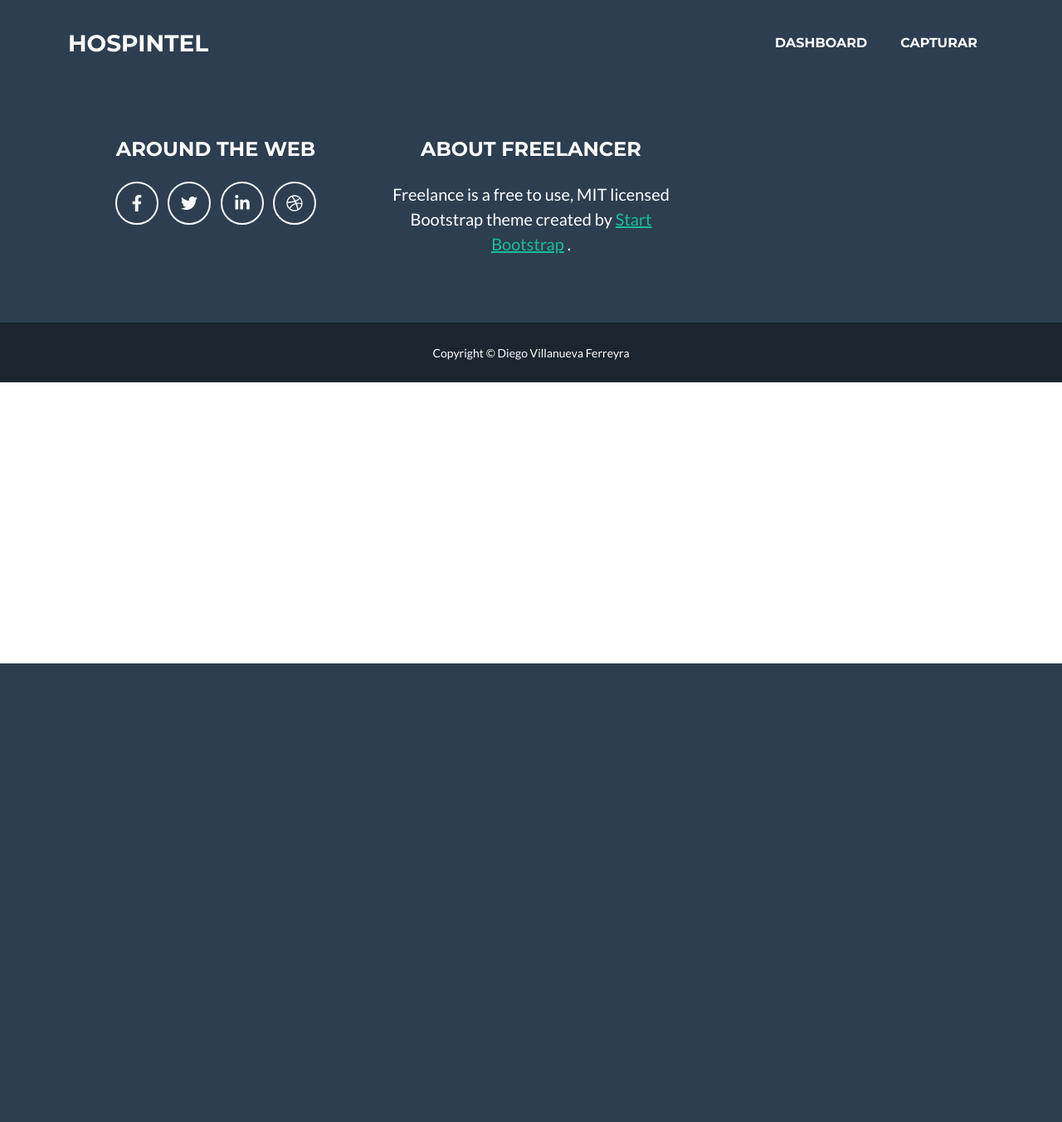
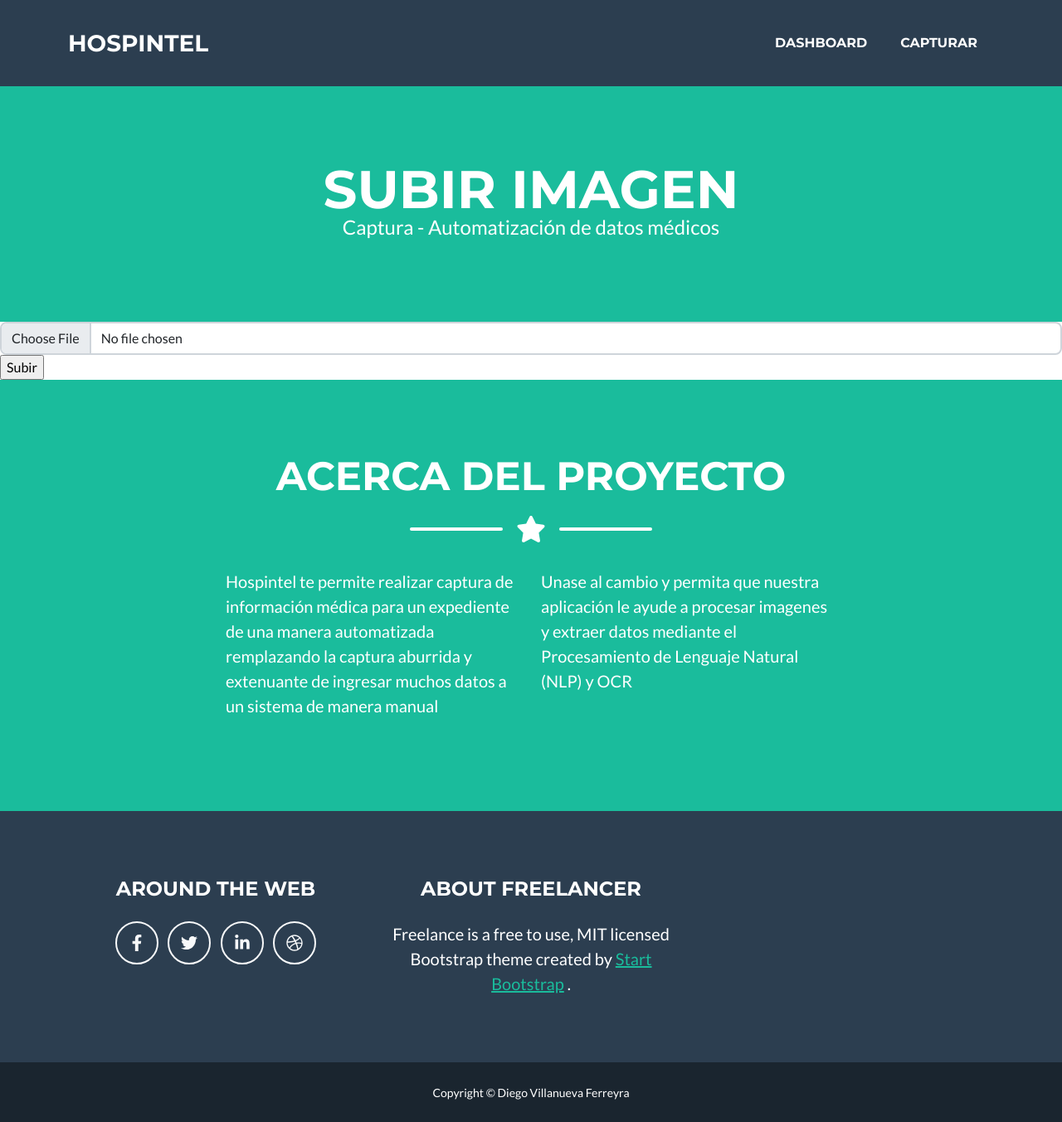
Before and after one commit to DiegoVF1391/hospintel, a Django app: page /upload/ in a window 1280 px wide. Shown: the whole page at 83% size. Before the commit the page ends 800 px from the top, so only its background shows below. Run offline with Django 4.2, Linux system fonts and the light colour scheme; some libraries are stand-ins or nearby versions.

Commit message:
OCR básico listo

```diff
--- a/myapp/templates/upload_image.html
+++ b/myapp/templates/upload_image.html
@@ -1,10 +1,39 @@
 {% extends 'base.html' %}
 
 {% block content %}
-    <h1>Subir imagen</h1>
+    <!-- Masthead-->
+    <header class="masthead bg-primary text-white text-center">
+        <div class="container d-flex align-items-center flex-column">
+            <!-- Masthead Heading-->
+            <h1 class="masthead-heading text-uppercase mb-0">Subir imagen</h1>
+            <!-- Masthead Subheading-->
+            <p class="masthead-subheading font-weight-light mb-0">Captura - Automatización de datos médicos</p>
+        </div>
+    </header>
+
     <form method="post" enctype="multipart/form-data">
         {% csrf_token %}
-        <input type="file" name="image">
-        <input type="submit" value="Subir">
+        <div class="form-group">
+            <input type="file" name="image" class="form-control" required>
+            <input type="submit" value="Subir" required>
+        </div>
     </form>
+    <!-- About Section-->
+    <section class="page-section bg-primary text-white mb-0" id="about">
+        <div class="container">
+            <!-- About Section Heading-->
+            <h2 class="page-section-heading text-center text-uppercase text-white">Acerca del proyecto</h2>
+            <!-- Icon Divider-->
+            <div class="divider-custom divider-light">
+                <div class="divider-custom-line"></div>
+                <div class="divider-custom-icon"><i class="fas fa-star"></i></div>
+                <div class="divider-custom-line"></div>
+            </div>
+            <!-- About Section Content-->
+            <div class="row">
+                <div class="col-lg-4 ms-auto"><p class="lead">Hospintel te permite realizar captura de información médica para un expediente de una manera automatizada remplazando la captura aburrida y extenuante de ingresar muchos datos a un sistema de manera manual</p></div>
+                <div class="col-lg-4 me-auto"><p class="lead">Unase al cambio y permita que nuestra aplicación le ayude a procesar imagenes y extraer datos mediante el Procesamiento de Lenguaje Natural (NLP) y OCR</p></div>
+            </div>
+        </div>
+    </section>
 {% endblock %}
--- a/myapp/views.py
+++ b/myapp/views.py
@@ -1,11 +1,15 @@
 from django.shortcuts import render, redirect
 from django.http import HttpResponse
 from .forms import ImageForm
+import pytesseract
+from PIL import Image
+import os
 
 def dashboard(request):
     return render(request, 'dashboard.html')
 
 def upload_image(request):
+    pytesseract.pytesseract.tesseract_cmd = "C:/Program Files/Tesseract-OCR/tesseract.exe"
     if request.method == 'POST':
         form = ImageForm(request.POST, request.FILES)
         if form.is_valid():
```
